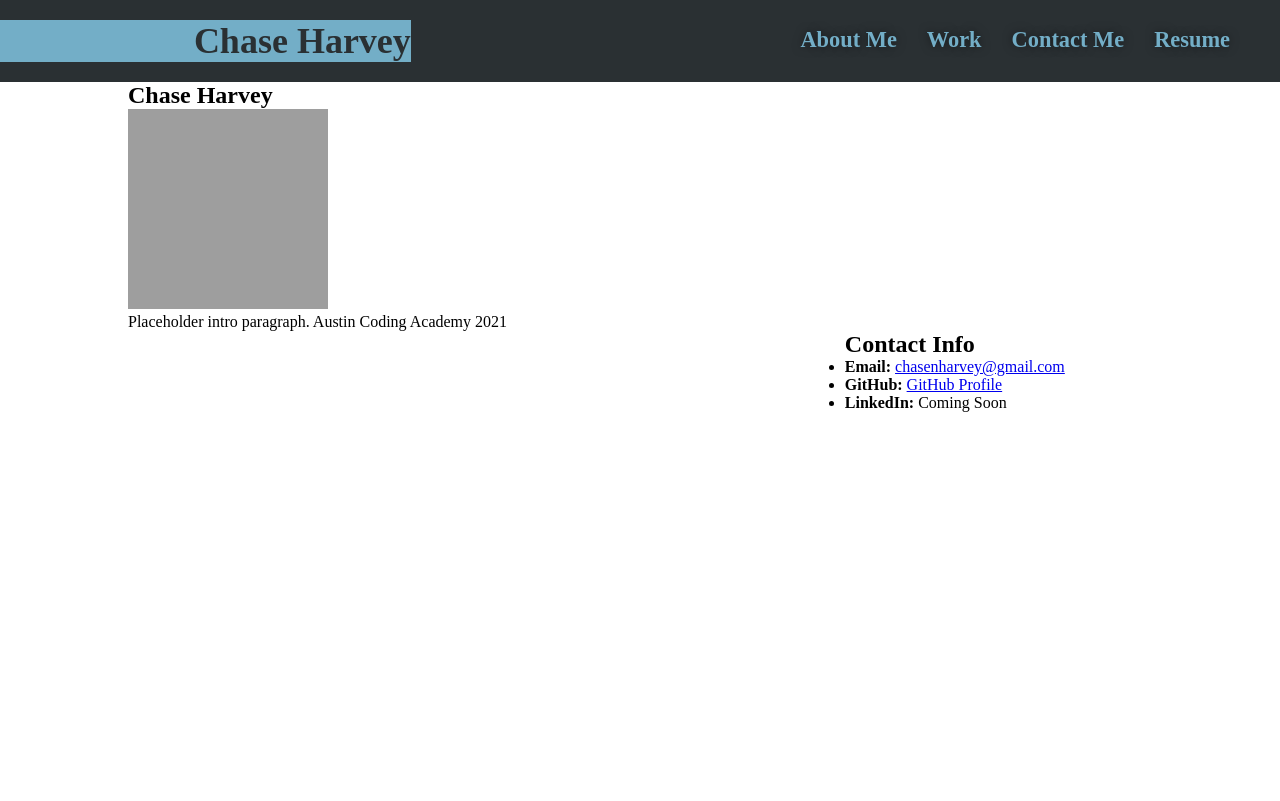
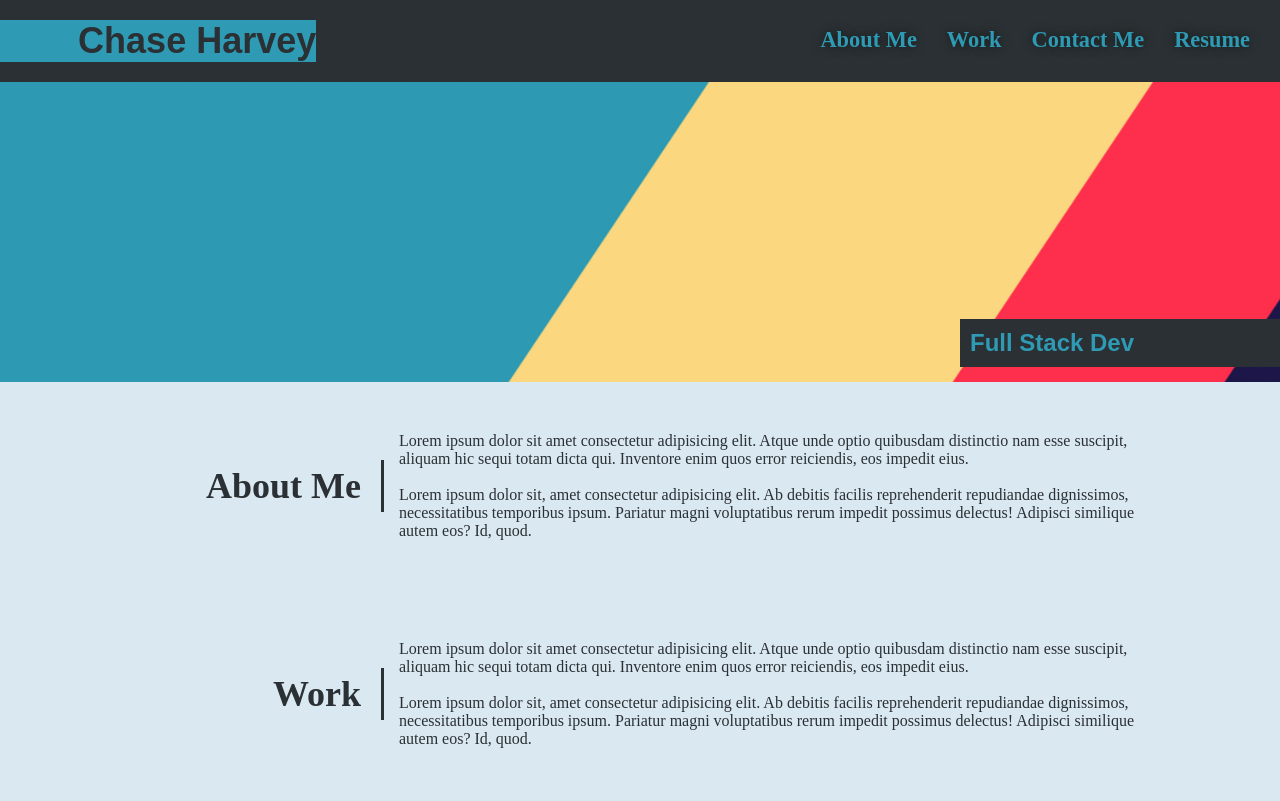
Before and after one commit to ObeeK/portfolio, a plain HTML site: page index.html in a window 1280 px wide. Drawn offline with Linux system fonts and the light colour scheme; files that its build step writes are made by us from their sources; grey boxes are pictures that could not be loaded.

Commit message:
added banner and modeled content sections

```diff
--- a/assets/css/style.css
+++ b/assets/css/style.css
@@ -1,6 +1,6 @@
 :root {
     --primary-color: #2a3033;
-    --secondary-color: #73aec7;
+    --secondary-color: #2E9AB3;
 }
 
 * {
@@ -9,13 +9,34 @@
     box-sizing: border-box;
 }
 
+body {
+    display: block;
+    background-color: #dae8f2;
+}
+
+.banner {
+    background-image: url("../images/gradienta-BgrRH1_ZI5Y-unsplash.jpg");
+    display: flex;
+    height: 300px;
+    background-size: cover;
+    width: 100%;
+    justify-content: flex-end;
+    flex-wrap: wrap;
+    align-items: flex-end;
+}
+
+.banner span {
+    flex-basis: 100%;
+}
+
 header {
-    padding: 20px 35px;
+    padding: 20px 15px;
     background-color: var(--primary-color);
     display: flex;
     justify-content: space-between;
     flex-wrap: wrap;
     padding-left: 0;
+    flex-basis: 100%
 
 
 }
@@ -26,8 +47,9 @@ header h1 {
     color: var(--primary-color);
     background-color: var(--secondary-color);
     display: flex;
-    flex-basis: 33%;
+    flex-basis: 25%;
     justify-content: flex-end;
+    font-family: Arial, Helvetica, sans-serif;
 }
 
 header a {
@@ -63,35 +85,45 @@ header nav ul li a:hover {
     color: var(--secondary-color);
     border-radius: 5px;
     text-shadow: none;
-    border-bottom: 3px solid #73aec7;
+    border-bottom: 3px solid var(--secondary-color);
 }
 
-.container {
-    margin: 0 auto;
-    width: 1024px;
+
+.infobox {
+    color: var(--secondary-color);
+    background-color: var(--primary-color);
+    padding: 10px 50px 10px 10px;
+    margin: 0 0px 15px 15px;
+    display: flex;
+    flex-basis: 25%;
+    justify-content: flex-start;
+    font-family: Arial, Helvetica, sans-serif;
+/* Design choice to have the box touch the right side -
+   to have it floating in the banner just remove the flex properties and add margin-right. */
+    }
+
+.content {
+    margin: 50px auto;
+    padding-bottom: 50px;
+    width: 80%;
+    display: flex;
+    flex-wrap: wrap;
+    align-items: center;
+    justify-content: space-between;
+    color: var(--primary-color);
 }
 
-#main-bio,
-#contact-info,
-#bio-image {
-    float: left;
-    display: inline;
+.info-left {
+    flex: 1 25%;
+    font-size: x-large;
+    align-items: flex-end;
+    border-right: 3px solid var(--primary-color);
+    padding: 5px 20px;
+    height: 100%;
+    text-align: right;
 }
 
-#contact-info {
-    float: right;
+.info-right {
+    flex: 2 75%;
+    padding-left: 15px;
 }
-
-#main-bio {
-    width: 70%;
-}
-
-#contact-info {
-    width: 30%;
-}
-
-#bio-image {
-    width: 200px;
-    height: 200px;
-    margin-right: 20px;;
-}
--- a/index.html
+++ b/index.html
@@ -5,7 +5,7 @@
     <meta http-equiv="X-UA-Compatible" content="IE=edge">
     <meta name="viewport" content="width=device-width, initial-scale=1.0">
     <title>Chase Harvey</title>
-    <link rel="stylesheet" href="./style.css">
+    <link rel="stylesheet" href="./assets/css/style.css">
 </head>
 <body>
     <header>
@@ -36,27 +36,38 @@
         </nav>
     </header>
 
-    <div class="container">
-        <section id="main-bio"></section>
-            <h2>Chase Harvey</h2>
-            <img id="bio-img" src="https://picsum.photos/200" alt="Placeholder img" />
+    <section class="banner">
+        <span></span>
+        <h2 class="infobox">Full Stack Dev</h2>
+    </section>
 
-    <p>Placeholder intro paragraph. Austin Coding Academy 2021</p>
-        </section>
-    </div>
+    <section id="about-me" class="content">
+        <div class="info-left">
+            <h2>About Me</h2>
+        </div>
+            <div class="info-right">
+                <p>
+                        Lorem ipsum dolor sit amet consectetur adipisicing elit. Atque unde optio quibusdam distinctio nam esse suscipit, aliquam hic sequi totam dicta qui. Inventore enim quos error reiciendis, eos impedit eius.
+                    <br></br>
+                        Lorem ipsum dolor sit, amet consectetur adipisicing elit. Ab debitis facilis reprehenderit repudiandae dignissimos, necessitatibus temporibus ipsum. Pariatur magni voluptatibus rerum impedit possimus delectus! Adipisci similique autem eos? Id, quod.
+                </p>
+            </div>
+        </div>
+    </section>
 
-    <div class="container">
-        <section id="contact-info">
-            <h2>Contact Info</h2>
-            <ul>
-                <li>
-                    <strong>Email:</strong>
-                    <a href="chasenharvey@gmail.com">chasenharvey@gmail.com</a> </li>
-                <li><strong>GitHub:</strong> <a href="https://github.com/ObeeK/">GitHub Profile</a> </li>
-                <li><strong> LinkedIn:</strong> Coming Soon</li>
-            </ul>
-        </section>
-    </div>
-        </main>
+    <section id="work" class="content">
+        <div class="info-left">
+            <h2>Work</h2>
+        </div>
+            <div class="info-right">
+                <p>
+                        Lorem ipsum dolor sit amet consectetur adipisicing elit. Atque unde optio quibusdam distinctio nam esse suscipit, aliquam hic sequi totam dicta qui. Inventore enim quos error reiciendis, eos impedit eius.
+                    <br></br>
+                        Lorem ipsum dolor sit, amet consectetur adipisicing elit. Ab debitis facilis reprehenderit repudiandae dignissimos, necessitatibus temporibus ipsum. Pariatur magni voluptatibus rerum impedit possimus delectus! Adipisci similique autem eos? Id, quod.
+                </p>
+            </div>
+        </div>
+    </section>
+
 </body>
 </html>
```
Also changed, not shown: assets/images/gradienta-BgrRH1_ZI5Y-unsplash.jpg (added), 2 other files.
